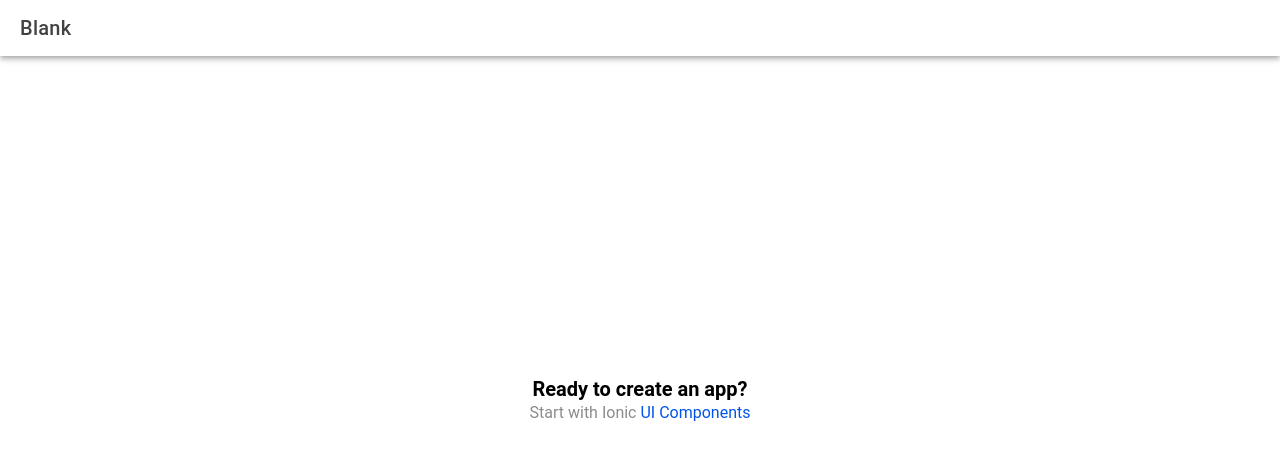
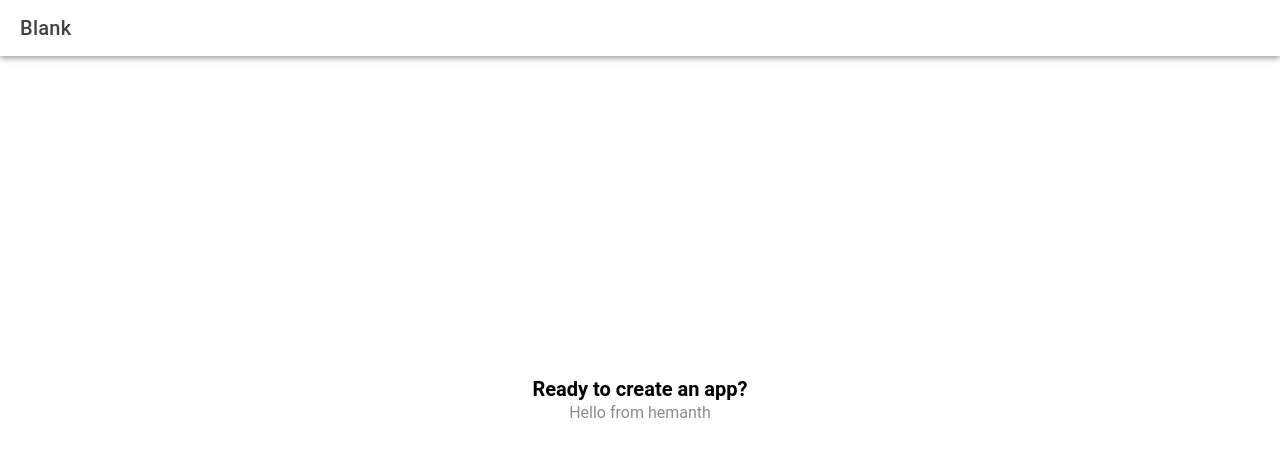
Before and after one commit to Hemanthkumaraec/SkillEdTech, a React (Vite) app: page /home in a window 1280 px wide. Shown: the top 460 px of the page. Built offline with nearby package versions, Linux system fonts and the light colour scheme.

Commit message:
initial command

```diff
--- a/src/components/ExploreContainer.tsx
+++ b/src/components/ExploreContainer.tsx
@@ -6,7 +6,7 @@ const ExploreContainer: React.FC<ContainerProps> = () => {
   return (
     <div id="container">
       <strong>Ready to create an app?</strong>
-      <p>Start with Ionic <a target="_blank" rel="noopener noreferrer" href="https://ionicframework.com/docs/components">UI Components</a></p>
+      <p>Hello from hemanth</p>
     </div>
   );
 };
```
